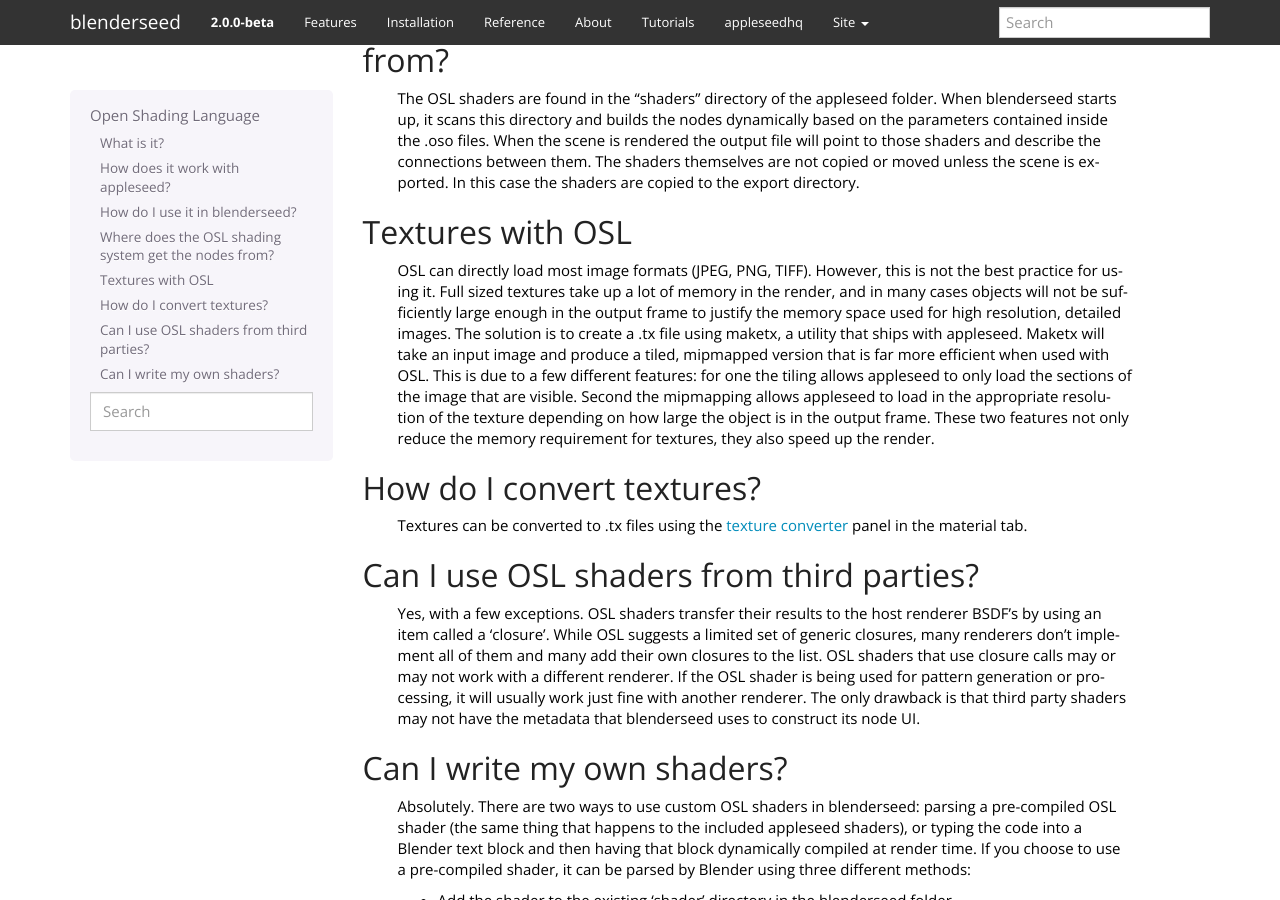
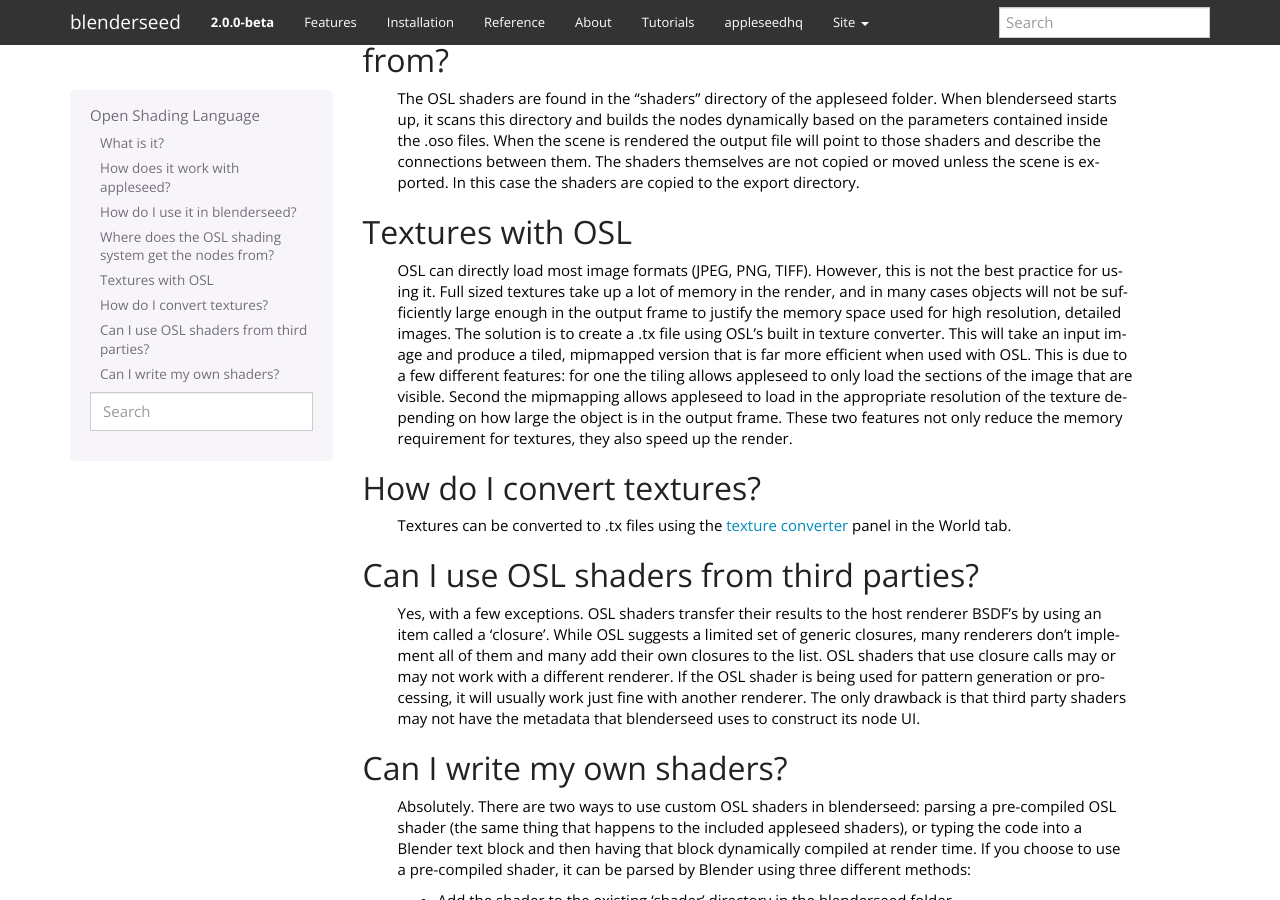
Before and after one commit to appleseedhq/blenderseed, a Sphinx documentation site: the page built from docs/osl/osl.rst, in a window 1280 px wide and 900 px high, scrolled down 632 px. Built offline with Sphinx 7.4.7, drawn with Linux system fonts in a browser that asks for light colours.

Commit message:
Update osl.rst

```diff
--- a/docs/osl/osl.rst
+++ b/docs/osl/osl.rst
@@ -21,11 +21,11 @@
 
 Textures with OSL
 -----------------
-	OSL can directly load most image formats (JPEG, PNG, TIFF).  However, this is not the best practice for using it.  Full sized textures take up a lot of memory in the render, and in many cases objects will not be sufficiently large enough in the output frame to justify the memory space used for high resolution, detailed images.  The solution is to create a .tx file using maketx, a utility that ships with appleseed.  Maketx will take an input image and produce a tiled, mipmapped version that is far more efficient when used with OSL.  This is due to a few different features: for one the tiling allows appleseed to only load the sections of the image that are visible.  Second the mipmapping allows appleseed to load in the appropriate resolution of the texture depending on how large the object is in the output frame. These two features not only reduce the memory requirement for textures, they also speed up the render.
+	OSL can directly load most image formats (JPEG, PNG, TIFF).  However, this is not the best practice for using it.  Full sized textures take up a lot of memory in the render, and in many cases objects will not be sufficiently large enough in the output frame to justify the memory space used for high resolution, detailed images.  The solution is to create a .tx file using OSL's built in texture converter.  This will take an input image and produce a tiled, mipmapped version that is far more efficient when used with OSL.  This is due to a few different features: for one the tiling allows appleseed to only load the sections of the image that are visible.  Second the mipmapping allows appleseed to load in the appropriate resolution of the texture depending on how large the object is in the output frame. These two features not only reduce the memory requirement for textures, they also speed up the render.
 
 How do I convert textures?
 --------------------------
-	Textures can be converted to .tx files using the :ref:`texture converter<label_tex_conv>` panel in the material tab.
+	Textures can be converted to .tx files using the :ref:`texture converter<label_tex_conv>` panel in the World tab.
 
 Can I use OSL shaders from third parties?
 -----------------------------------------
```
